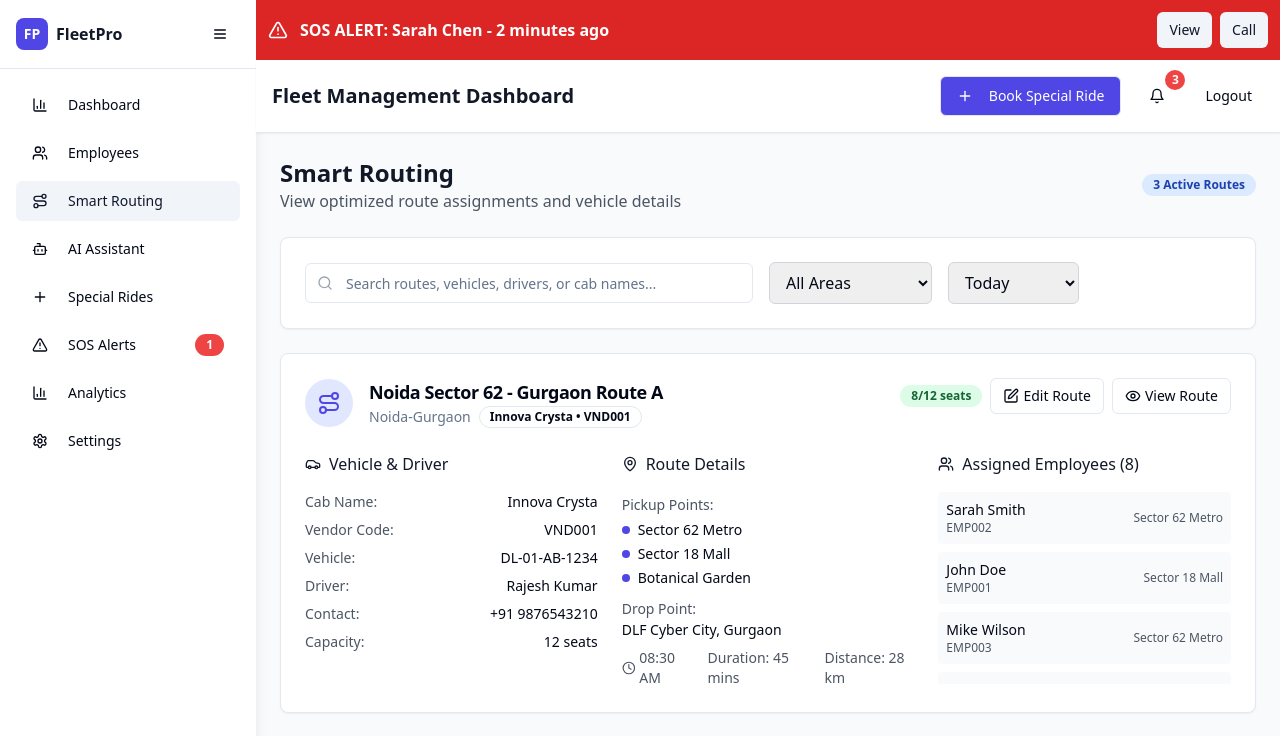
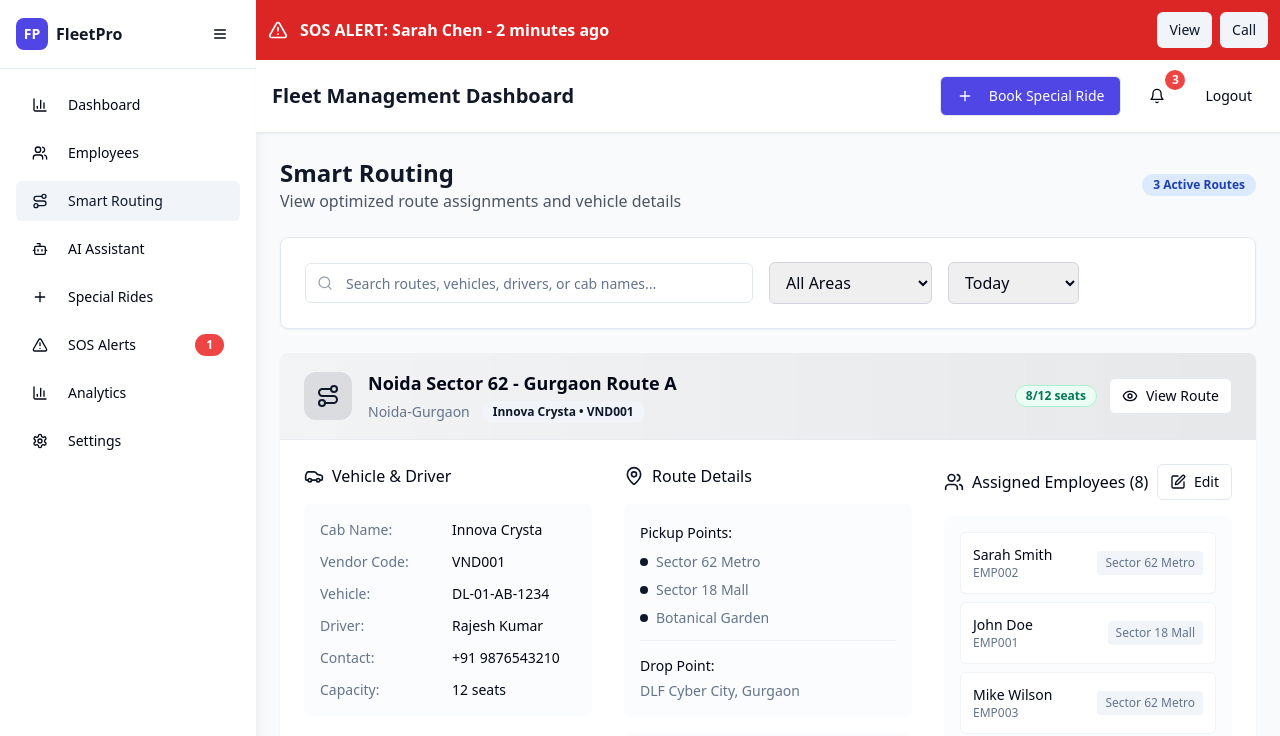
Before and after one commit to jatingupta15/fleetiqadmindashboard, a React (Vite) app: page /routing in a window 1280 px wide. Shown: the top 736 px of the page. Built offline with nearby package versions, Linux system fonts and the light colour scheme; sample sign-in values are in the browser's storage.

Commit message:
Sort Smart Routing UI
Updated the Smart Routing page UI to be more organized and visually appealing, based on the provided reference image.

```diff
--- a/src/pages/Routing.tsx
+++ b/src/pages/Routing.tsx
@@ -183,137 +183,144 @@ const Routing = () => {
       {/* Routes List */}
       <div className="grid gap-6">
         {filteredRoutes.map((route) => (
-          <Card key={route.id} className="hover:shadow-lg transition-shadow">
-            <CardHeader>
-              <div className="flex items-start justify-between">
-                <div className="flex items-center space-x-4">
-                  <div className="w-12 h-12 bg-indigo-100 rounded-full flex items-center justify-center">
-                    <Route className="w-6 h-6 text-indigo-600" />
+          <Card key={route.id} className="overflow-hidden border-0 shadow-sm hover:shadow-md transition-all duration-200 bg-white">
+            {/* Route Header */}
+            <div className="bg-gradient-to-r from-primary/5 to-primary/10 px-6 py-4 border-b border-border/50">
+              <div className="flex items-center justify-between">
+                <div className="flex items-center gap-4">
+                  <div className="w-12 h-12 bg-primary/10 rounded-xl flex items-center justify-center">
+                    <Route className="w-6 h-6 text-primary" />
                   </div>
                   <div>
-                    <CardTitle className="text-lg">{route.routeName}</CardTitle>
-                    <CardDescription className="flex items-center gap-2">
-                      <span>{route.area}</span>
-                      <Badge variant="outline" className="text-xs">
+                    <h3 className="text-lg font-semibold text-foreground">{route.routeName}</h3>
+                    <div className="flex items-center gap-3 mt-1">
+                      <span className="text-sm text-muted-foreground">{route.area}</span>
+                      <Badge variant="secondary" className="text-xs">
                         {route.cabName} • {route.vendorCode}
                       </Badge>
-                    </CardDescription>
                     </div>
                   </div>
-                <div className="flex items-center gap-2">
-                  <Badge className="bg-green-100 text-green-800">
+                </div>
+                <div className="flex items-center gap-3">
+                  <Badge variant="outline" className="bg-emerald-50 text-emerald-700 border-emerald-200">
                     {route.assignedEmployees}/{route.vehicleCapacity} seats
                   </Badge>
                   <Button
                     variant="outline"
                     size="sm"
-                    onClick={() => setEditingRoute(route)}
-                    className="flex items-center gap-1"
-                  >
-                    <Edit className="w-4 h-4" />
-                    Edit Route
-                  </Button>
-                  <Button
-                    variant="outline"
-                    size="sm"
                     onClick={() => setSelectedRoute(route)}
-                    className="flex items-center gap-1"
+                    className="gap-2"
                   >
                     <Eye className="w-4 h-4" />
                     View Route
                   </Button>
                 </div>
               </div>
-            </CardHeader>
-            <CardContent>
-              <div className="grid grid-cols-1 lg:grid-cols-3 gap-6">
+            </div>
+
+            <CardContent className="p-6">
+              <div className="grid grid-cols-1 lg:grid-cols-3 gap-8">
                 {/* Vehicle & Driver Info */}
                 <div className="space-y-4">
-                  <h4 className="font-medium text-gray-900 flex items-center">
-                    <Car className="w-4 h-4 mr-2" />
+                  <div className="flex items-center gap-2 text-foreground font-medium">
+                    <Car className="w-5 h-5 text-primary" />
                     Vehicle & Driver
-                  </h4>
-                  <div className="space-y-2">
-                    <div className="flex justify-between">
-                      <span className="text-sm text-gray-600">Cab Name:</span>
-                      <span className="text-sm font-medium">{route.cabName}</span>
                   </div>
-                    <div className="flex justify-between">
-                      <span className="text-sm text-gray-600">Vendor Code:</span>
-                      <span className="text-sm font-medium">{route.vendorCode}</span>
+                  <div className="space-y-3 bg-muted/30 p-4 rounded-lg">
+                    <div className="grid grid-cols-2 gap-2">
+                      <span className="text-sm text-muted-foreground">Cab Name:</span>
+                      <span className="text-sm font-medium text-foreground">{route.cabName}</span>
                     </div>
-                    <div className="flex justify-between">
-                      <span className="text-sm text-gray-600">Vehicle:</span>
-                      <span className="text-sm font-medium">{route.vehicleNumber}</span>
+                    <div className="grid grid-cols-2 gap-2">
+                      <span className="text-sm text-muted-foreground">Vendor Code:</span>
+                      <span className="text-sm font-medium text-foreground">{route.vendorCode}</span>
                     </div>
-                    <div className="flex justify-between">
-                      <span className="text-sm text-gray-600">Driver:</span>
-                      <span className="text-sm font-medium">{route.driverName}</span>
+                    <div className="grid grid-cols-2 gap-2">
+                      <span className="text-sm text-muted-foreground">Vehicle:</span>
+                      <span className="text-sm font-medium text-foreground">{route.vehicleNumber}</span>
                     </div>
-                    <div className="flex justify-between">
-                      <span className="text-sm text-gray-600">Contact:</span>
-                      <span className="text-sm font-medium">{route.driverPhone}</span>
+                    <div className="grid grid-cols-2 gap-2">
+                      <span className="text-sm text-muted-foreground">Driver:</span>
+                      <span className="text-sm font-medium text-foreground">{route.driverName}</span>
                     </div>
-                    <div className="flex justify-between">
-                      <span className="text-sm text-gray-600">Capacity:</span>
-                      <span className="text-sm font-medium">{route.vehicleCapacity} seats</span>
+                    <div className="grid grid-cols-2 gap-2">
+                      <span className="text-sm text-muted-foreground">Contact:</span>
+                      <span className="text-sm font-medium text-foreground">{route.driverPhone}</span>
+                    </div>
+                    <div className="grid grid-cols-2 gap-2">
+                      <span className="text-sm text-muted-foreground">Capacity:</span>
+                      <span className="text-sm font-medium text-foreground">{route.vehicleCapacity} seats</span>
                     </div>
                   </div>
                 </div>
 
                 {/* Route Details */}
                 <div className="space-y-4">
-                  <h4 className="font-medium text-gray-900 flex items-center">
-                    <MapPin className="w-4 h-4 mr-2" />
+                  <div className="flex items-center gap-2 text-foreground font-medium">
+                    <MapPin className="w-5 h-5 text-primary" />
                     Route Details
-                  </h4>
-                  <div className="space-y-2">
-                    <div>
-                      <span className="text-sm text-gray-600">Pickup Points:</span>
-                      <ul className="text-sm mt-1 space-y-1">
+                  </div>
+                  <div className="space-y-4">
+                    <div className="bg-muted/30 p-4 rounded-lg">
+                      <div className="mb-3">
+                        <span className="text-sm font-medium text-foreground">Pickup Points:</span>
+                        <ul className="mt-2 space-y-2">
                           {route.pickupPoints.map((point, index) => (
-                          <li key={index} className="flex items-center">
-                            <div className="w-2 h-2 bg-indigo-600 rounded-full mr-2"></div>
-                            {point}
+                            <li key={index} className="flex items-center gap-2 text-sm">
+                              <div className="w-2 h-2 bg-primary rounded-full flex-shrink-0"></div>
+                              <span className="text-muted-foreground">{point}</span>
                             </li>
                           ))}
                         </ul>
                       </div>
-                    <div>
-                      <span className="text-sm text-gray-600">Drop Point:</span>
-                      <p className="text-sm font-medium">{route.dropPoint}</p>
+                      <div className="pt-3 border-t border-border/50">
+                        <span className="text-sm font-medium text-foreground">Drop Point:</span>
+                        <p className="text-sm text-muted-foreground mt-1">{route.dropPoint}</p>
                       </div>
-                    <div className="flex items-center space-x-4 text-sm text-gray-600">
-                      <div className="flex items-center space-x-1">
-                        <Clock className="w-4 h-4" />
-                        <span>{route.departureTime}</span>
                     </div>
-                      <div>
-                        Duration: {route.estimatedDuration}
+
+                    <div className="flex items-center gap-4 text-sm bg-muted/30 p-3 rounded-lg">
+                      <div className="flex items-center gap-1">
+                        <Clock className="w-4 h-4 text-primary" />
+                        <span className="font-medium">{route.departureTime}</span>
                       </div>
-                      <div>
-                        Distance: {route.totalDistance}
-                      </div>
+                      <span className="text-muted-foreground">Duration: {route.estimatedDuration}</span>
+                      <span className="text-muted-foreground">Distance: {route.totalDistance}</span>
                     </div>
                   </div>
                 </div>
 
                 {/* Assigned Employees */}
                 <div className="space-y-4">
-                  <h4 className="font-medium text-gray-900 flex items-center">
-                    <Users className="w-4 h-4 mr-2" />
+                  <div className="flex items-center justify-between">
+                    <div className="flex items-center gap-2 text-foreground font-medium">
+                      <Users className="w-5 h-5 text-primary" />
                       Assigned Employees ({route.assignedEmployees})
-                  </h4>
-                  <div className="space-y-2 max-h-48 overflow-y-auto">
+                    </div>
+                    <Button
+                      variant="outline"
+                      size="sm"
+                      onClick={() => setEditingRoute(route)}
+                      className="gap-2"
+                    >
+                      <Edit className="w-4 h-4" />
+                      Edit
+                    </Button>
+                  </div>
+                  <div className="bg-muted/30 p-4 rounded-lg">
+                    <div className="space-y-2 max-h-56 overflow-y-auto">
                       {route.employees.map((employee) => (
-                      <div key={employee.id} className="flex items-center justify-between p-2 bg-gray-50 rounded">
+                        <div key={employee.id} className="flex items-center justify-between p-3 bg-background rounded-md border border-border/50">
                           <div>
-                          <div className="text-sm font-medium">{employee.name}</div>
-                          <div className="text-xs text-gray-600">{employee.empId}</div>
+                            <div className="text-sm font-medium text-foreground">{employee.name}</div>
+                            <div className="text-xs text-muted-foreground">{employee.empId}</div>
                           </div>
-                        <div className="text-xs text-gray-600">{employee.pickup}</div>
+                          <div className="text-xs text-muted-foreground bg-muted px-2 py-1 rounded">
+                            {employee.pickup}
+                          </div>
                         </div>
                       ))}
+                    </div>
                   </div>
                 </div>
               </div>
```
Lines whose indentation alone changed are shown as unchanged.
